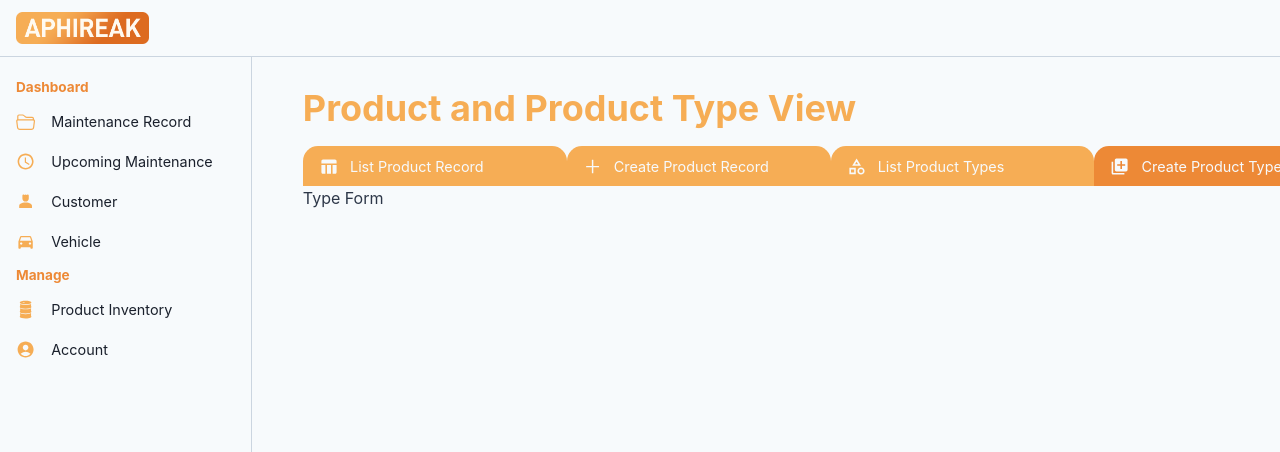
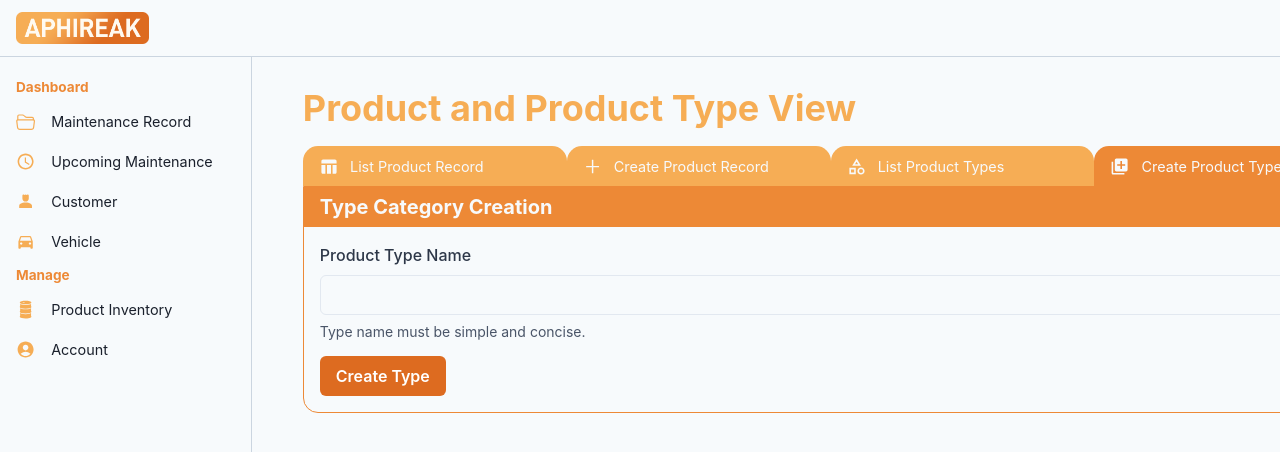
Before and after one commit to chheangg/aphireak, a React (Create React App) app in the folder frontend/: page /products in a window 1280 px wide. Both pictures are taken after a click on the button "Create Product Type". Shown: the top 452 px of the page. Built offline with nearby package versions, Linux system fonts and the light colour scheme; no server answers.

Commit message:
Add generic object creation form and Type form

```diff
--- /dev/null
+++ b/frontend/src/components/Form.tsx
@@ -0,0 +1,65 @@
+import { Box, Heading, chakra, Alert, AlertIcon, AlertDescription, List  } from "@chakra-ui/react";
+import { useState } from "react";
+
+interface FormProps {
+  children: string | JSX.Element | JSX.Element[];
+  onSubmit: () => void;
+  title: string;
+}
+
+const Form = ({ children, onSubmit, title } : FormProps) => {
+  const [isSuccess, setIsSuccess] = useState<boolean>(false);
+  const [isError, setIsError] = useState<boolean>(false);
+
+  const submitHandler = (e : React.SyntheticEvent) => {
+    e.preventDefault()
+    setIsError(false);
+    try {
+      onSubmit();
+      if (!isSuccess) {
+        setIsSuccess(true);
+        setTimeout(() => setIsSuccess(false), 5000);
+      }
+    } catch {
+      if (!isError) {
+        setIsError(true);
+      }
+    }
+  }
+
+  return (
+    <Box border='1px solid' borderColor='orange.400' borderBottomRadius='15px'>
+      <Box p='0.5rem 1rem' bgColor='orange.400'>
+        <Heading fontSize='1.25rem' color='gray.50' as={chakra.h3}>
+          {title}
+        </Heading>
+      </Box>
+      <Box as={chakra.form} onSubmit={submitHandler} p='1rem'>
+        {children}
+        {
+          isSuccess ?
+          <Alert mt='1rem' status='success'>
+            <AlertIcon />
+            Item added. Fire on!
+          </Alert>
+          : null
+        }
+        {
+          isError ?
+          <Alert mt='1rem' status='error'>
+            <AlertIcon />
+            <AlertDescription>
+              There was some errors with the request:
+                <List>
+
+                </List>
+            </AlertDescription>
+          </Alert>
+          : null
+        }
+      </Box>
+    </Box>
+  )
+}
+
+export default Form;
--- a/frontend/src/page/MaintenanceRecord/index.tsx
+++ b/frontend/src/page/MaintenanceRecord/index.tsx
@@ -17,7 +17,7 @@ const PanelObj : PanelPage[] = [
   {
     id: 1,
     tabIcon: AiOutlinePlus,
-    tabText: "Create Maintennace Record",
+    tabText: "Create Maintenance Record",
     page: <MaintenanceForm />,
   }
 ]
--- a/frontend/src/page/Product/TypeForm.tsx
+++ b/frontend/src/page/Product/TypeForm.tsx
@@ -1,9 +1,36 @@
-import { Box } from "@chakra-ui/react";
+import { FormControl, FormHelperText, FormLabel, Input, Button } from "@chakra-ui/react";
+import Form from "../../components/Form";
+import { Type } from "../../types";
+import { createType } from "../../services/typeService";
+import { useState } from "react";
+import { useMutation } from "react-query";
 
-const TypeForm = () => (
-  <Box>
-    Type Form
-  </Box>
-)
+const TypeForm = () => {
+  const [name, setName] = useState<string>("");
+  const newTypeMutation = useMutation(createType);
+
+  const onSubmit = async () => {
+    const newType : Type = {
+      id: 0,
+      name,
+      products: [],
+      numberOfProducts: 0,
+      type: 'type',
+    }
+
+    newTypeMutation.mutate(newType);
+  };
+
+  return (
+    <Form onSubmit={onSubmit} title="Type Category Creation">
+      <FormControl>
+        <FormLabel>Product Type Name</FormLabel>
+        <Input onChange={(e : React.FormEvent<HTMLInputElement>) => setName(e.currentTarget.value)}></Input>
+        <FormHelperText>Type name must be simple and concise.</FormHelperText>
+      </FormControl>
+      <Button type="submit" mt='1rem' colorScheme='orange'>Create Type</Button>
+    </Form>
+  )
+}
 
 export default TypeForm;
--- a/frontend/src/services/typeService.ts
+++ b/frontend/src/services/typeService.ts
@@ -1,5 +1,5 @@
 import axios from "./axiosClient";
-import { DTO, TypeListElement } from "../types"
+import { DTO, Type, TypeListElement } from "../types"
 
 const baseUrl = '/api/types/'
 
@@ -7,4 +7,8 @@ const getAllTypes = async () => {
   return axios.get<DTO<TypeListElement>>(baseUrl);
 }
 
-export { getAllTypes };
+const createType = async (type: Type) => {
+  return axios.post<Type>(baseUrl, type).then(res => res.data)
+}
+
+export { getAllTypes, createType };
```
